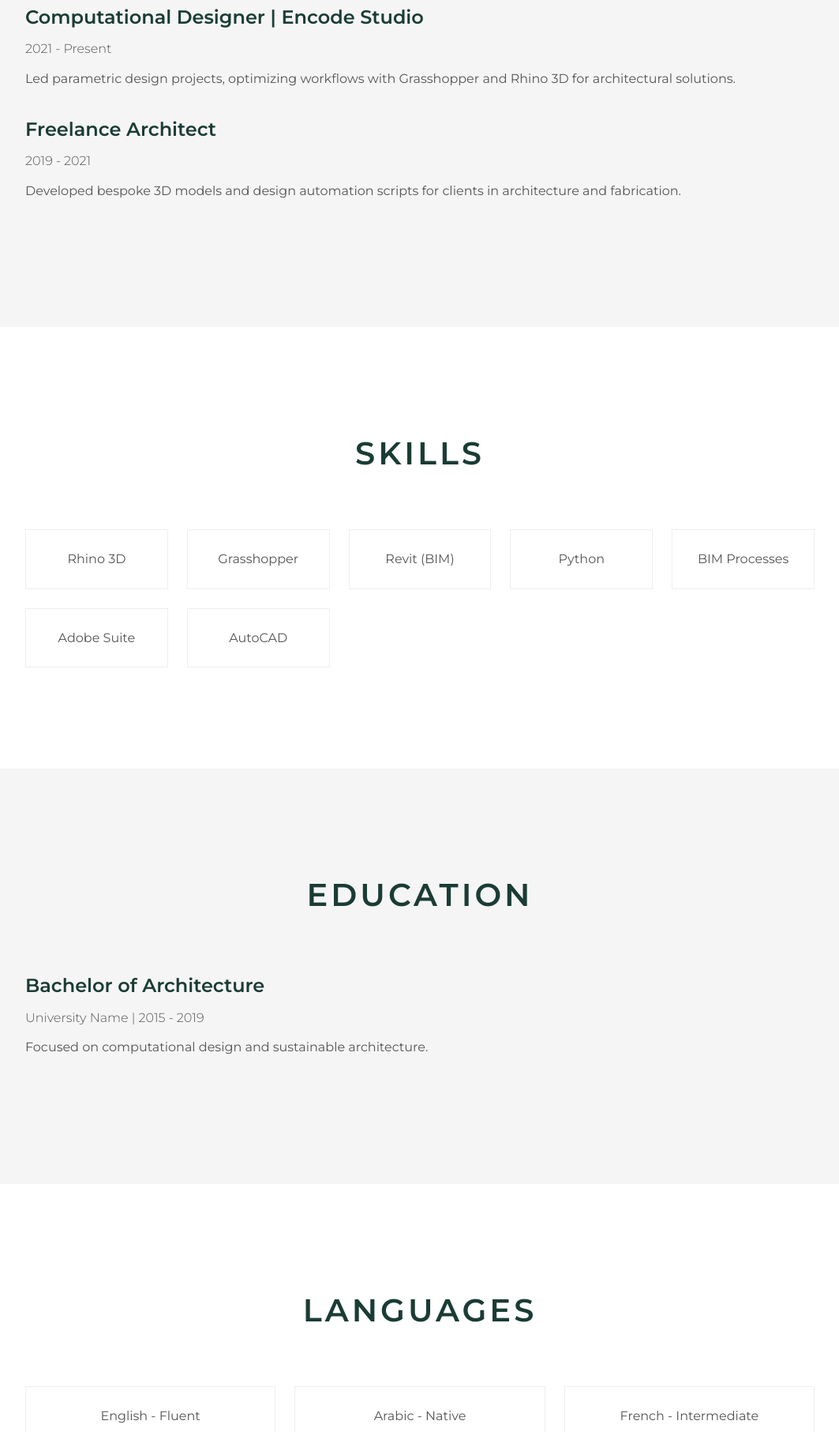
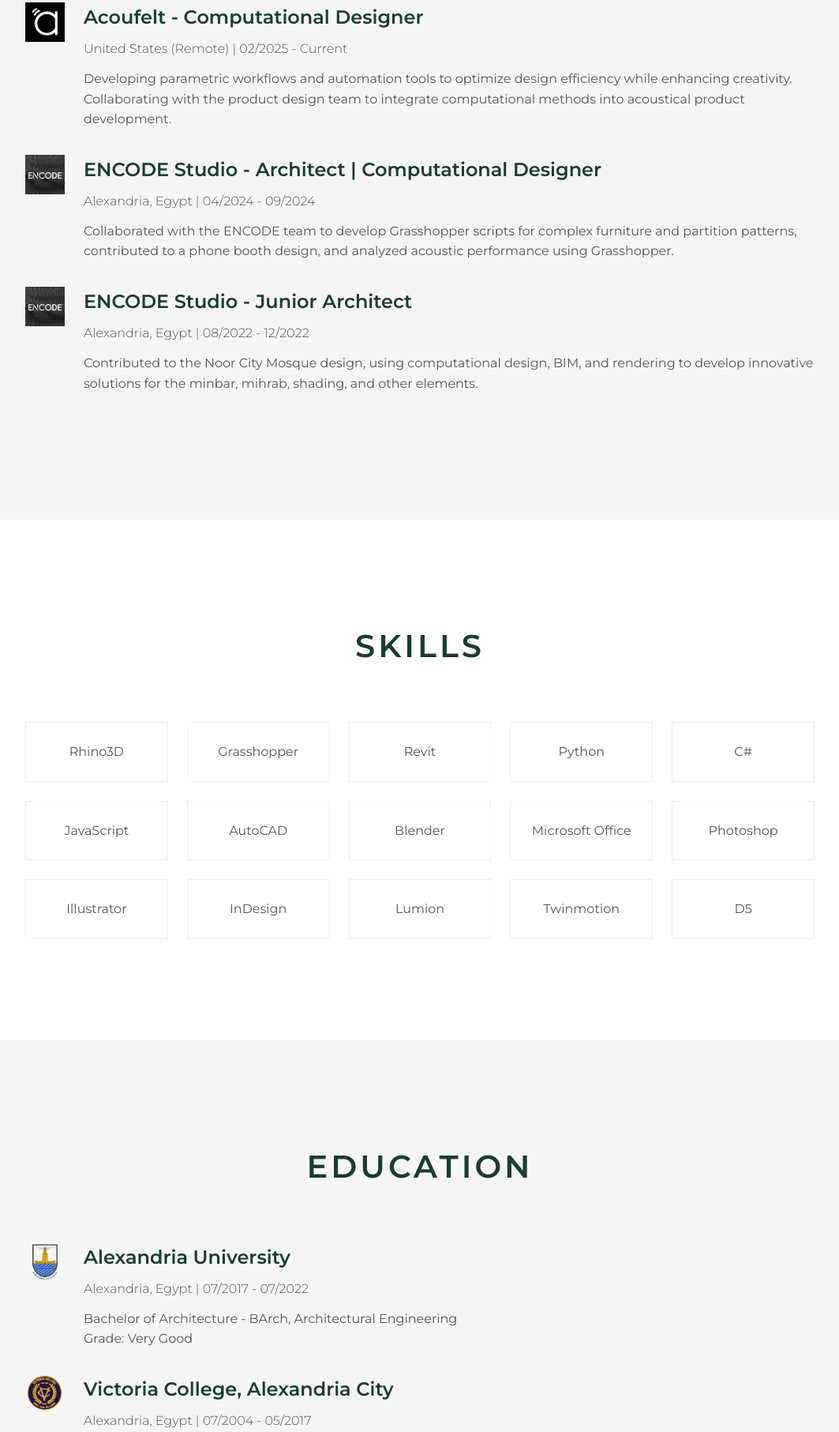
Before and after one commit to Asem-Abdelsalam/Portfolio, a plain HTML site: page about.html in a window 1280 px wide. Shown: the part 987-2800 px from the top of the page at 79% size, without its empty margins (108-1171 px from the left). Drawn offline with Linux system fonts and the light colour scheme.

Commit message:
updated about section

```diff
--- a/about.html
+++ b/about.html
@@ -3,7 +3,7 @@
 <head>
     <meta charset="UTF-8">
     <meta name="viewport" content="width=device-width, initial-scale=1.0">
-    <title>About - Asem Abdelsalam</title>
+    <title>About | Asem Abdelsalam</title>
     <link rel="stylesheet" href="css/style.css">
     <link rel="icon" href="images/logo.png" type="image/png">
     <link href="https://fonts.googleapis.com/css2?family=Montserrat:wght@300;400;600;700&display=swap" rel="stylesheet">
@@ -54,7 +54,7 @@
                     <div class="about-text">
                         <h3>Asem Abdelsalam</h3>
                         <p class="about-subtitle">Architect | Computational Designer</p>
-                        <p>Expert Rhino 3D and Grasshopper Designer with 4 years of experience in Design automation and digital fabrication. I bring a versatile skill set to your projects. As a computational designer with experience in parametric design, I excel in creating complex 3D models and seamless architectural designs.</p>
+                        <p>Architect with over two years of experience in computational design, specializing in parametric modeling, digital fabrication, and automation. Proficient in Rhino and Grasshopper, focused on optimizing design processes and precision.</p>
                     </div>
                 </div>
             </div>
@@ -66,14 +66,34 @@
                 <div class="experience-content">
                     <ul class="experience-list">
                         <li>
-                            <h3>Computational Designer | Encode Studio</h3>
-                            <p class="experience-date">2021 - Present</p>
-                            <p>Led parametric design projects, optimizing workflows with Grasshopper and Rhino 3D for architectural solutions.</p>
+                            <div class="experience-item">
+                                <img src="images/acoufelt-logo.png" alt="Acoufelt Logo" class="experience-logo" loading="lazy">
+                                <div>
+                                    <h3>Acoufelt - Computational Designer</h3>
+                                    <p class="experience-date">United States (Remote) | 02/2025 - Current</p>
+                                    <p>Developing parametric workflows and automation tools to optimize design efficiency while enhancing creativity. Collaborating with the product design team to integrate computational methods into acoustical product development.</p>
+                                </div>
+                            </div>
                         </li>
                         <li>
-                            <h3>Freelance Architect</h3>
-                            <p class="experience-date">2019 - 2021</p>
-                            <p>Developed bespoke 3D models and design automation scripts for clients in architecture and fabrication.</p>
+                            <div class="experience-item">
+                                <img src="images/encode-studio-logo.png" alt="ENCODE Studio Logo" class="experience-logo" loading="lazy">
+                                <div>
+                                    <h3>ENCODE Studio - Architect | Computational Designer</h3>
+                                    <p class="experience-date">Alexandria, Egypt | 04/2024 - 09/2024</p>
+                                    <p>Collaborated with the ENCODE team to develop Grasshopper scripts for complex furniture and partition patterns, contributed to a phone booth design, and analyzed acoustic performance using Grasshopper.</p>
+                                </div>
+                            </div>
+                        </li>
+                        <li>
+                            <div class="experience-item">
+                                <img src="images/encode-studio-logo.png" alt="ENCODE Studio Logo" class="experience-logo" loading="lazy">
+                                <div>
+                                    <h3>ENCODE Studio - Junior Architect</h3>
+                                    <p class="experience-date">Alexandria, Egypt | 08/2022 - 12/2022</p>
+                                    <p>Contributed to the Noor City Mosque design, using computational design, BIM, and rendering to develop innovative solutions for the minbar, mihrab, shading, and other elements.</p>
+                                </div>
+                            </div>
                         </li>
                     </ul>
                 </div>
@@ -84,13 +104,21 @@
             <div class="container">
                 <h2>Skills</h2>
                 <ul class="skills-grid" role="list">
-                    <li>Rhino 3D</li>
+                    <li>Rhino3D</li>
                     <li>Grasshopper</li>
-                    <li>Revit (BIM)</li>
+                    <li>Revit</li>
                     <li>Python</li>
-                    <li>BIM Processes</li>
-                    <li>Adobe Suite</li>
+                    <li>C#</li>
+                    <li>JavaScript</li>
                     <li>AutoCAD</li>
+                    <li>Blender</li>
+                    <li>Microsoft Office</li>
+                    <li>Photoshop</li>
+                    <li>Illustrator</li>
+                    <li>InDesign</li>
+                    <li>Lumion</li>
+                    <li>Twinmotion</li>
+                    <li>D5</li>
                 </ul>
             </div>
         </section>
@@ -101,9 +129,24 @@
                 <div class="education-content">
                     <ul class="education-list">
                         <li>
-                            <h3>Bachelor of Architecture</h3>
-                            <p class="education-date">University Name | 2015 - 2019</p>
-                            <p>Focused on computational design and sustainable architecture.</p>
+                            <div class="education-item">
+                                <img src="images/alexandria-university-logo.png" alt="Alexandria University Logo" class="education-logo" loading="lazy">
+                                <div>
+                                    <h3>Alexandria University</h3>
+                                    <p class="education-date">Alexandria, Egypt | 07/2017 - 07/2022</p>
+                                    <p>Bachelor of Architecture - BArch, Architectural Engineering<br>Grade: Very Good</p>
+                                </div>
+                            </div>
+                        </li>
+                        <li>
+                            <div class="education-item">
+                                <img src="images/victoria-college-logo.png" alt="Victoria College Logo" class="education-logo" loading="lazy">
+                                <div>
+                                    <h3>Victoria College, Alexandria City</h3>
+                                    <p class="education-date">Alexandria, Egypt | 07/2004 - 05/2017</p>
+                                    <p>High School</p>
+                                </div>
+                            </div>
                         </li>
                     </ul>
                 </div>
@@ -116,7 +159,6 @@
                 <ul class="languages-grid" role="list">
                     <li>English - Fluent</li>
                     <li>Arabic - Native</li>
-                    <li>French - Intermediate</li>
                 </ul>
             </div>
         </section>
--- a/css/sections.css
+++ b/css/sections.css
@@ -183,6 +183,18 @@ h2 {
     margin-bottom: 2rem;
 }
 
+.experience-item {
+    display: flex;
+    align-items: flex-start;
+    gap: 1.5rem;
+}
+
+.experience-logo {
+    width: 50px;
+    height: 50px;
+    object-fit: contain;
+}
+
 .experience-list h3 {
     font-size: 1.5rem;
     font-weight: 600;
@@ -231,6 +243,7 @@ h2 {
     box-shadow: 0 4px 8px rgba(0, 0, 0, 0.1);
 }
 
+
 .education-section {
     background: #f5f5f5;
 }
@@ -246,6 +259,18 @@ h2 {
 
 .education-list li {
     margin-bottom: 2rem;
+}
+
+.education-item {
+    display: flex;
+    align-items: flex-start;
+    gap: 1.5rem;
+}
+
+.education-logo {
+    width: 50px;
+    height: 50px;
+    object-fit: contain;
 }
 
 .education-list h3 {
@@ -358,18 +383,11 @@ h2 {
     min-height: 100vh;
     display: grid;
     place-items: center;
-}
-
-.contact-subtitle {
-    font-size: 1.125rem;
-    font-weight: 300;
-    text-align: center;
-    color: #777;
-    margin-bottom: 3rem;
+    padding: 8rem 0; /* Adjusted padding to maintain spacing */
 }
 
 .contact-form {
-    max-width: 600px;
+    max-width: 800px;
     width: 100%;
     display: flex;
     flex-direction: column;
```
Also changed, not shown: contact.html (+2 -2 lines), index.html (+1 -1 lines), images/acoufelt-logo.png (added), images/alexandria-university-logo.png (added), images/encode-studio-logo.png (added), images/victoria-college-logo.jpeg (added), images/victoria-college-logo.png (added).
